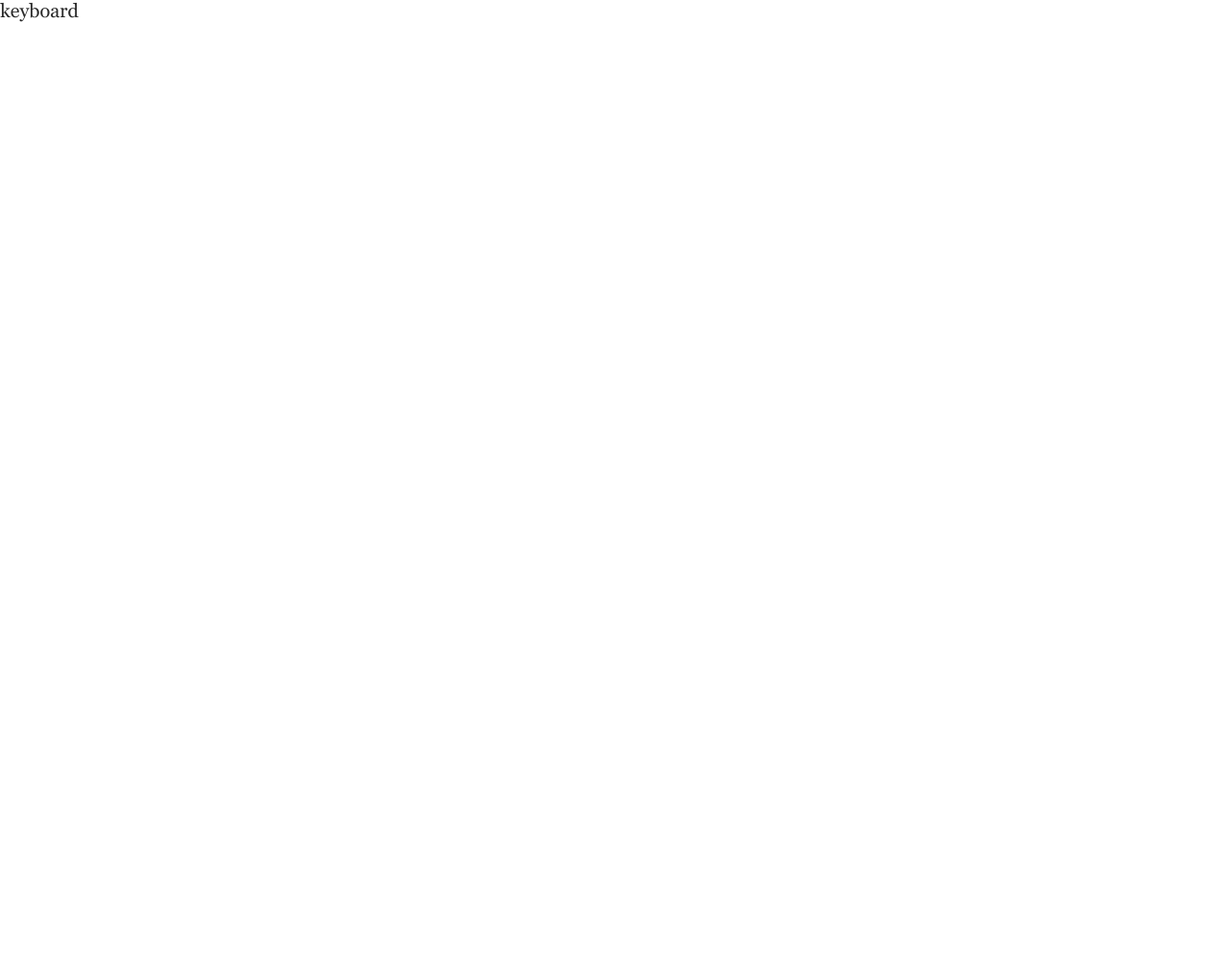
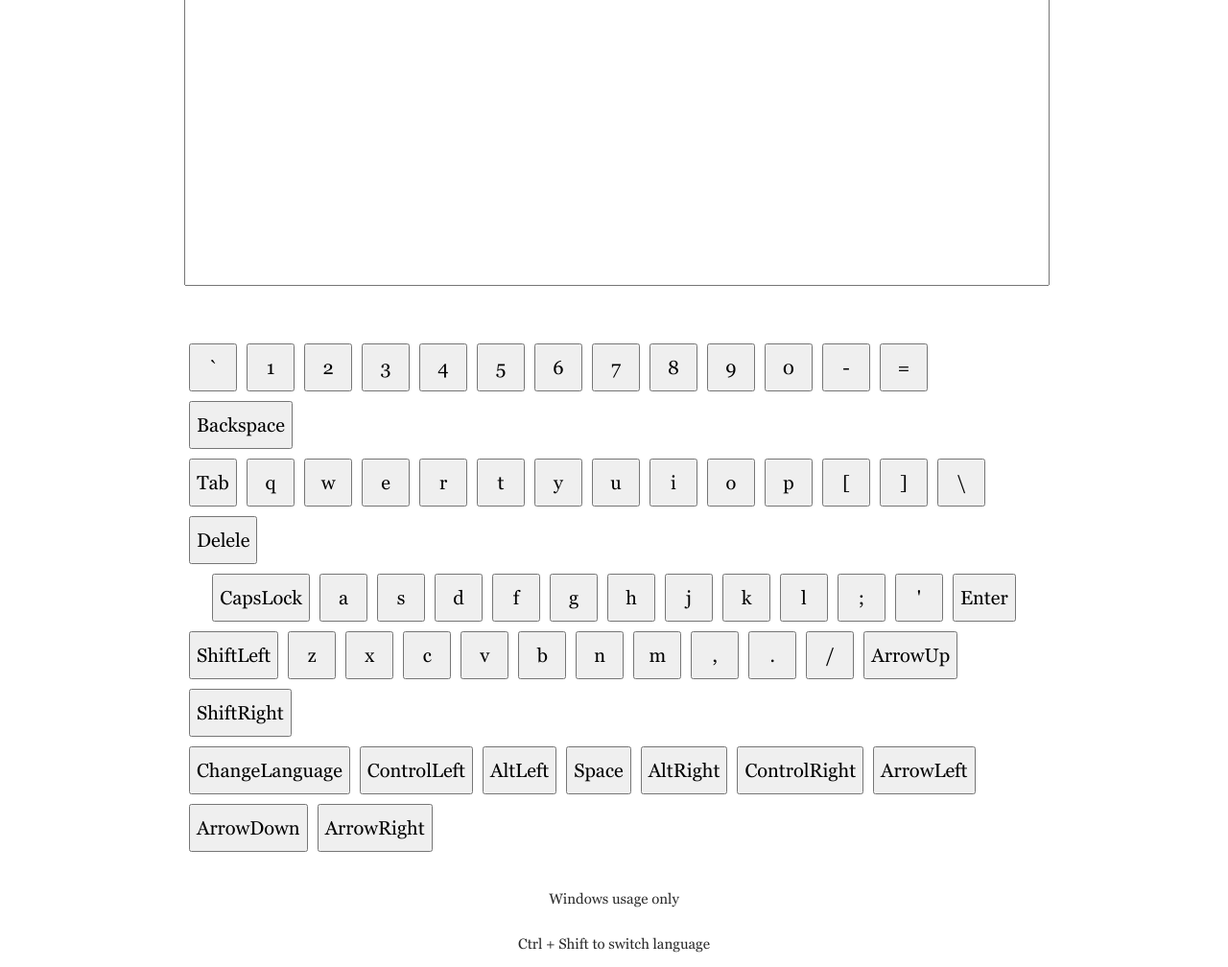
Before and after one commit to Vladi4-gh/virtual-keyboard, a website built with webpack: page src/index.html in a window 1280 px wide. Shown: the whole page at 96% size. Before the commit the page ends 800 px from the top, so only its background shows below. Built offline with nearby package versions, Linux system fonts and the light colour scheme.

Commit message:
feat: add base infrastructure

```diff
--- a/src/index.js
+++ b/src/index.js
@@ -1,2 +1,42 @@
-import './scripts/keyboard';
+import Keyboard from './scripts/keyboard/keyboard';
 import './styles.scss';
+
+function renderHeader(container) {
+  const headerElement = document.createElement('header');
+
+  headerElement.classList.add('header');
+  headerElement.innerHTML = '<h1 class="title">Virtual keyboard</h1>';
+
+  container.appendChild(headerElement);
+}
+
+function renderKeyboard(container) {
+  const keyboardElement = document.createElement('div');
+
+  container.appendChild(keyboardElement);
+
+  const keyboard = new Keyboard(keyboardElement);
+
+  keyboard.render();
+}
+
+function renderFooter(container) {
+  const footerElement = document.createElement('footer');
+
+  footerElement.classList.add('footer');
+  footerElement.innerHTML = '<p class="row">Windows usage only</p><p class="row">Ctrl + Shift to switch language</p>';
+
+  container.appendChild(footerElement);
+}
+
+window.addEventListener('load', () => {
+  const mainElement = document.createElement('main');
+
+  mainElement.classList.add('container');
+
+  renderHeader(mainElement);
+  renderKeyboard(mainElement);
+  renderFooter(mainElement);
+
+  document.body.appendChild(mainElement);
+});
--- a/src/scripts/keyboard.js
+++ /dev/null
@@ -1,7 +0,0 @@
-window.addEventListener('load', () => {
-  const keyboard = document.createElement('div');
-
-  keyboard.textContent = 'keyboard';
-
-  document.body.appendChild(keyboard);
-});
--- /dev/null
+++ b/src/scripts/keyboard/key.js
@@ -0,0 +1,19 @@
+class Key {
+  constructor(container, label, onClick) {
+    this.container = container;
+    this.label = label;
+    this.onClick = onClick;
+  }
+
+  render() {
+    const key = document.createElement('button');
+
+    key.classList.add('key');
+    key.textContent = this.label;
+    key.addEventListener('click', this.onClick);
+
+    this.container.appendChild(key);
+  }
+}
+
+export default Key;
--- /dev/null
+++ b/src/scripts/keyboard/keyboard.js
@@ -0,0 +1,101 @@
+import localStorageManager from './localStorageManager';
+import keysLayout from './keysLayout';
+import Key from './key';
+
+class Keyboard {
+  constructor(container) {
+    this.container = container;
+
+    this.switchLayout(true);
+  }
+
+  switchLayout(isInit) {
+    let currentLanguage;
+
+    if (isInit) {
+      currentLanguage = localStorageManager.virtualKeyboard.currentLayoutLanguage ?? 'en';
+    } else {
+      currentLanguage = localStorageManager.virtualKeyboard.currentLayoutLanguage === 'en' ? 'ru' : 'en';
+    }
+
+    localStorageManager.virtualKeyboard.currentLayoutLanguage = currentLanguage;
+    this.keysLayout = keysLayout[currentLanguage];
+  }
+
+  getKeyDataByCode(keyCode) {
+    const label = keyCode;
+    let onClick = () => {};
+
+    if (keyCode === 'ChangeLanguage') {
+      onClick = () => {
+        this.switchLayout();
+        this.renderKeyboard();
+      };
+    }
+
+    return {
+      label,
+      onClick,
+    };
+  }
+
+  initializeEventListeners() {
+    document.addEventListener('keydown', (event) => {
+      this.textElement.value += event.key;
+
+      if (event.shiftKey && event.ctrlKey) {
+        this.switchLayout();
+        this.renderKeyboard();
+      }
+    });
+  }
+
+  renderTextarea() {
+    const textarea = document.createElement('textarea');
+
+    textarea.classList.add('text');
+
+    this.container.appendChild(textarea);
+
+    this.textElement = textarea;
+  }
+
+  renderKeyboard() {
+    const previousKeyboard = document.querySelector('.keyboard');
+
+    if (previousKeyboard) {
+      previousKeyboard.remove();
+    }
+
+    const keyboard = document.createElement('div');
+
+    keyboard.classList.add('keyboard');
+
+    this.container.appendChild(keyboard);
+
+    this.keysLayout.forEach((keysRowData) => {
+      const keysRow = document.createElement('div');
+
+      keysRow.classList.add('keys-row');
+
+      keysRowData.forEach((keyCode) => {
+        const keyData = this.getKeyDataByCode(keyCode);
+        const key = new Key(keysRow, keyData.label, keyData.onClick);
+
+        key.render();
+      });
+
+      keyboard.appendChild(keysRow);
+    });
+  }
+
+  render() {
+    this.container.classList.add('keyboard-container');
+
+    this.renderTextarea();
+    this.renderKeyboard();
+    this.initializeEventListeners();
+  }
+}
+
+export default Keyboard;
--- /dev/null
+++ b/src/scripts/keyboard/keysLayout.js
@@ -0,0 +1,16 @@
+export default {
+  en: [
+    ['`', '1', '2', '3', '4', '5', '6', '7', '8', '9', '0', '-', '=', 'Backspace'],
+    ['Tab', 'q', 'w', 'e', 'r', 't', 'y', 'u', 'i', 'o', 'p', '[', ']', '\\', 'Delele'],
+    ['CapsLock', 'a', 's', 'd', 'f', 'g', 'h', 'j', 'k', 'l', ';', "'", 'Enter'],
+    ['ShiftLeft', 'z', 'x', 'c', 'v', 'b', 'n', 'm', ',', '.', '/', 'ArrowUp', 'ShiftRight'],
+    ['ChangeLanguage', 'ControlLeft', 'AltLeft', 'Space', 'AltRight', 'ControlRight', 'ArrowLeft', 'ArrowDown', 'ArrowRight'],
+  ],
+  ru: [
+    ['ё', '1', '2', '3', '4', '5', '6', '7', '8', '9', '0', '-', '=', 'Backspace'],
+    ['Tab', 'й', 'ц', 'у', 'к', 'е', 'н', 'г', 'ш', 'щ', 'з', 'х', 'ъ', '\\', 'Delele'],
+    ['CapsLock', 'ф', 'ы', 'в', 'а', 'п', 'р', 'о', 'л', 'д', 'ж', 'э', 'Enter'],
+    ['ShiftLeft', 'я', 'ч', 'с', 'м', 'и', 'т', 'ь', 'б', 'ю', '.', 'ArrowUp', 'ShiftRight'],
+    ['ChangeLanguage', 'ControlLeft', 'AltLeft', 'Space', 'AltRight', 'ControlRight', 'ArrowLeft', 'ArrowDown', 'ArrowRight'],
+  ],
+};
--- /dev/null
+++ b/src/scripts/keyboard/localStorageManager.js
@@ -0,0 +1,35 @@
+const getVirtualKeyboardData = () => {
+  const itemName = 'virtual-keyboard';
+  const getData = () => {
+    const virtualKeyboardRawData = localStorage.getItem(itemName);
+
+    return virtualKeyboardRawData && JSON.parse(virtualKeyboardRawData);
+  };
+  const setData = (value) => {
+    const virtualKeyboardRawData = localStorage.getItem(itemName);
+    const virtualKeyboardData = virtualKeyboardRawData ? JSON.parse(virtualKeyboardRawData) : {};
+
+    localStorage.setItem(
+      itemName,
+      JSON.stringify({
+        ...virtualKeyboardData,
+        ...value,
+      })
+    );
+  };
+
+  return {
+    get currentLayoutLanguage() {
+      return getData()?.currentLayoutLanguage;
+    },
+    set currentLayoutLanguage(currentLayoutLanguage) {
+      setData({
+        currentLayoutLanguage,
+      });
+    },
+  };
+};
+
+export default {
+  virtualKeyboard: getVirtualKeyboardData(),
+};
--- a/src/styles.scss
+++ b/src/styles.scss
@@ -1 +1,49 @@
 @import './styles/main.scss';
+
+.container {
+  display: flex;
+  align-items: center;
+  justify-content: center;
+  flex-flow: column;
+  height: 100vh;
+  margin: auto;
+  width: 70%;
+
+  .header {
+    .title {
+    }
+  }
+
+  .keyboard-container {
+    margin-bottom: 2rem;
+
+    .text {
+      height: 40rem;
+      resize: none;
+      margin-bottom: 5rem;
+      width: 100%;
+    }
+
+    .keyboard {
+      display: flex;
+      flex-flow: column;
+      align-items: center;
+
+      .key {
+        height: 5rem;
+        min-width: 5rem;
+        margin: 0.5rem;
+      }
+    }
+  }
+
+  .footer {
+    display: flex;
+    flex-flow: column;
+    align-items: center;
+
+    .row {
+      font-size: 1.5rem;
+    }
+  }
+}
```
